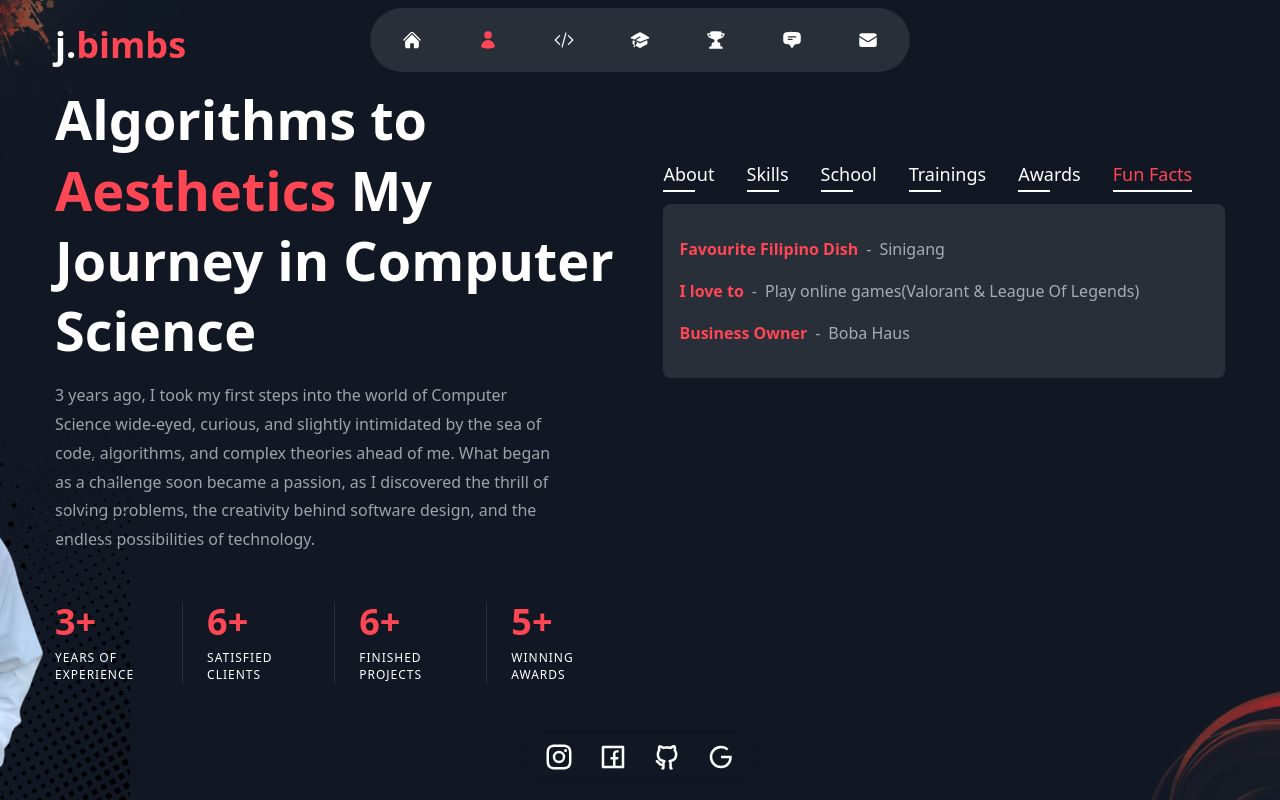
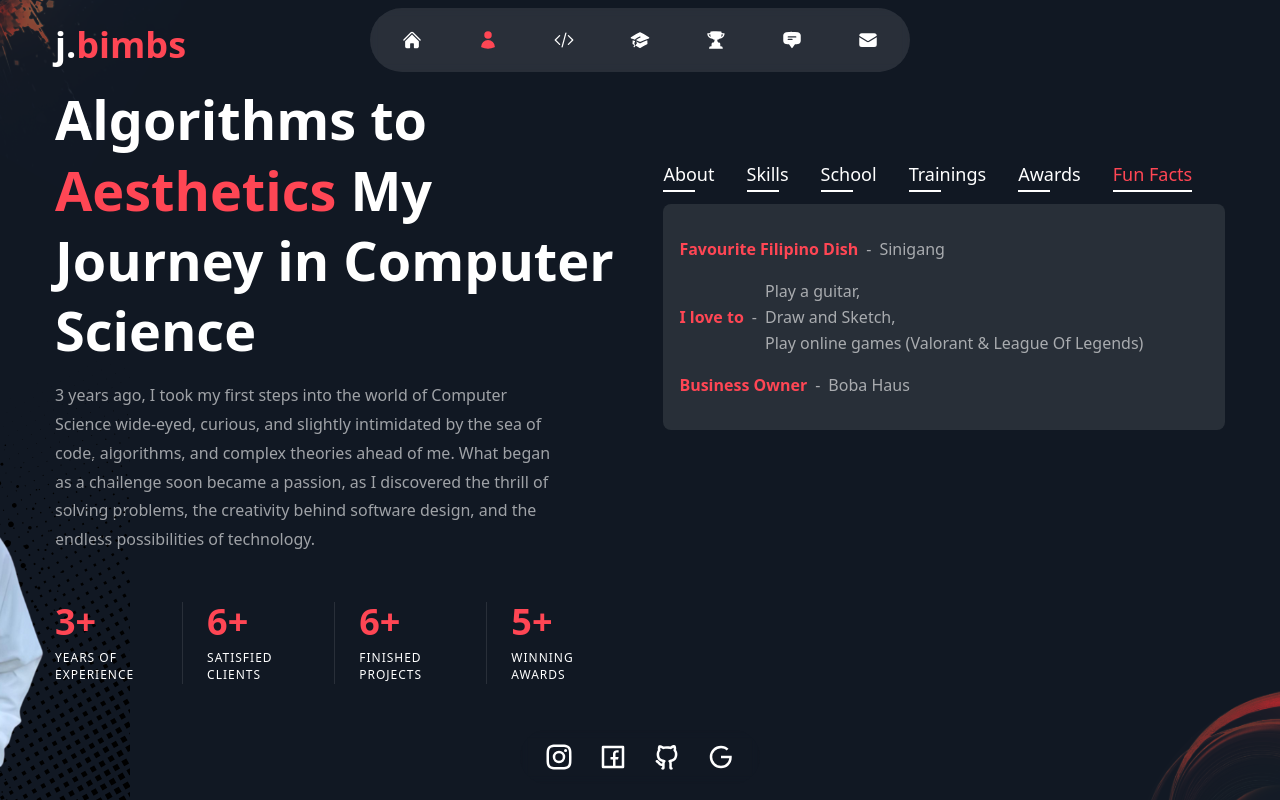
Before and after one commit to jBimbs/jb-portfolio-nextjs, a Next.js app: page /about in a window 1280 px wide. Both pictures are taken after a click on the element "Fun Facts". Built offline with nearby package versions, Linux system fonts and the light colour scheme.

Commit message:
about commit

```diff
--- a/pages/about/index.js
+++ b/pages/about/index.js
@@ -129,9 +129,11 @@ export const aboutData = [
       },
       {
         title: 'I love to',
-        stage: 'Play a guitar',
-        stage: 'Draw and Sketch',
-        stage: 'Play online games(Valorant & League Of Legends)',
+        stage: [
+          'Play a guitar, ',
+          'Draw and Sketch, ',
+          'Play online games (Valorant & League Of Legends)',
+        ],
       },
       {
         title: 'Business Owner',
@@ -204,7 +206,7 @@ const About = () => {
         animate='show'
         exit='hidden'
         className="max-w-[500px] mx-auto xl:mx-0 mb-6 xl:mb-12 px-2 xl:px-0">
-        3 years ago, I took my first steps into the world of Computer Science wide-eyed, curious, and slightly intimidated by the sea of code, algorithms, and complex theories ahead of me. What began as a challenge soon became a passion, as I discovered the thrill of solving problems, the creativity behind software design, and the endless possibilities of technology.
+        {"3 years ago, I took my first steps into the world of Computer Science wide-eyed, curious, and slightly intimidated by the sea of code, algorithms, and complex theories ahead of me. What began as a challenge soon became a passion, as I discovered the thrill of solving problems, the creativity behind software design, and the endless possibilities of technology."}
         </motion.p>
         {/* counters */}
         <motion.div
@@ -271,13 +273,13 @@ const About = () => {
         <div className="bg-[#282f38] py-4 xl:py-8 px-4 rounded-lg flex flex-col gap-y-2 xl:gap-y-4 items-center xl:items-start">
         {aboutData[index].info.map((item, itemIndex) => {
   if (aboutData[index].title === 'skills') {
-              //  skill cards
+    // SKILLS section logic remains the same
     return (
       <div key={itemIndex} className="w-full">
         <h3 className="text-[#ff4654] text-lg font-bold mb-4 text-center xl:text-left">
           {item.title}
         </h3>
-                  <div className="grid grid-cols-3 md:grid-cols-4 lg:grid-cols-5 gap-4">
+        <div className="grid grid-cols-2 sm:grid-cols-3 md:grid-cols-4 lg:grid-cols-5 gap-4">
           {item.icons.map((icon, iconIndex) => (
             <motion.div
               key={iconIndex}
@@ -299,20 +301,28 @@ const About = () => {
       </div>
     );
   } else {
-              // OTHER SECTIONS
+    // Non-skills section (e.g., about, school, fun facts, etc.)
     return (
-                <div key={itemIndex} className="flex-1 flex-col flex md:flex-row max-w-max gap-x-2 items-center text-white/60">
+      <div
+        key={itemIndex}
+        className="flex-1 flex-col flex md:flex-row max-w-max gap-x-2 items-center text-white/60"
+      >
         <div className="font-bold text-[#ff4654] mb-2 md:mb-0">{item.title}</div>
         <div className="hidden md:flex">
           {aboutData[index].title === 'about' ? ':' : '-'}
         </div>
-                  <div className="hidden md:flex">
-                    {item.stage}
+        <div className="hidden md:flex flex-col">
+          {Array.isArray(item.stage) ? (
+            item.stage.map((line, i) => <div key={i}>{line}</div>)
+          ) : (
+            <div>{item.stage}</div>
+          )}
         </div>
       </div>
     );
   }
 })}
+
         </div>
       </motion.div>
     </div>
```
Lines whose indentation alone changed are shown as unchanged.
